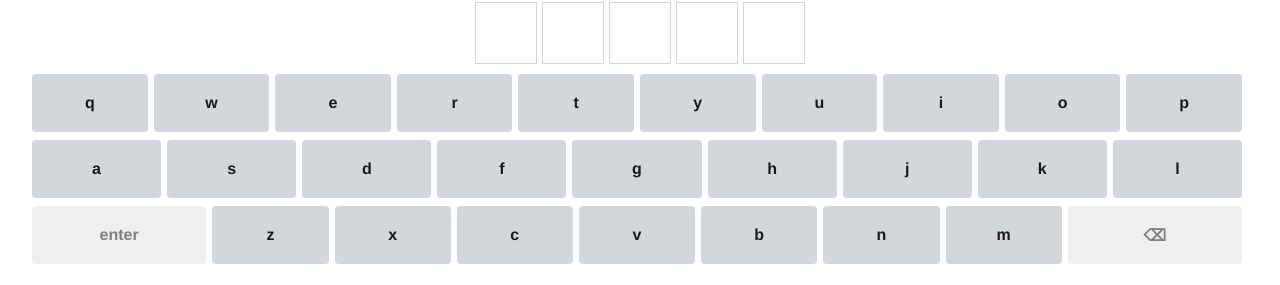
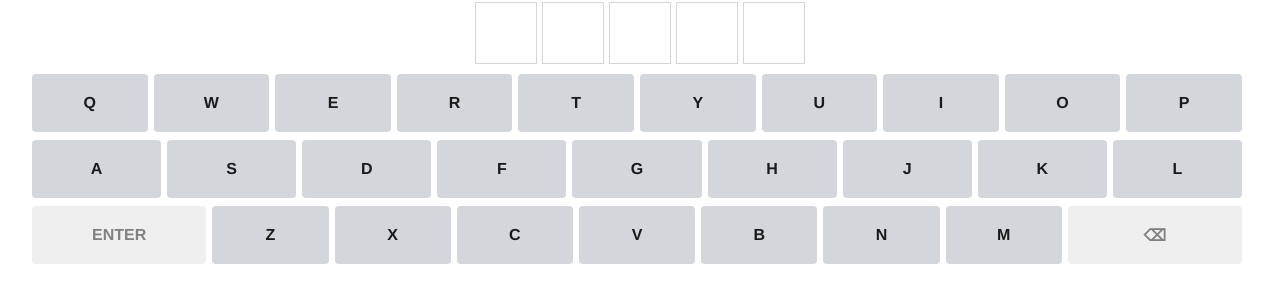
Before and after one commit to khaleeqahmad/wordle-clone, a Svelte app: page / in a window 1280 px wide. Shown: the part 523-808 px from the top of the page. Built offline with nearby package versions, Linux system fonts and the light colour scheme.

Commit message:
Combine Key and ControlKey components
Combine Key and ControlKey into a single Key component.
We can remove the deprecated keyCode event param and make the
key behaviour more consistent.

```diff
--- a/src/Board.svelte
+++ b/src/Board.svelte
@@ -4,12 +4,12 @@
   let guesses = ["", "", "", "", "", ""];
   let currentGuess = 0;
 
-  function isBackspace(code) {
-    return code == 8
+  function isBackspace(key) {
+    return key == "Backspace"
   }
 
-  function isEnter(code) {
-    return code == 13
+  function isEnter(key) {
+    return key == "Enter"
   }
 
   function isAllowedLetter(str) {
@@ -35,15 +35,13 @@
   }
 
   document.onkeydown = function (event) {
-		debugger;
-    let keyCode = event.keyCode;
     let key = event.key;
 
-    if (isEnter(keyCode)) {
+    if (isEnter(key)) {
       submitGuess();
-    } else if (isBackspace(keyCode)){
+    } else if (isBackspace(key)){
       deleteLastLetter();
-    } else{
+    } else {
       addLetter(key);
     };
   }
--- a/src/ControlKey.svelte
+++ /dev/null
@@ -1,40 +0,0 @@
-<script>
-  export let name;
-  export let keyCode;
-
-  function pressKey (){
-    document.dispatchEvent(
-      new KeyboardEvent('keydown', {bubbles: true, cancelable: true, keyCode: keyCode})
-    )
-  }
-</script>
-
-<button on:click={pressKey} class="key control">
-  {name}
-</button>
-
-<style>
-  .key {
-    font-weight: bold;
-    border: 0;
-    padding: 0;
-    margin: 0 6px 0 0;
-    height: 58px;
-    border-radius: 4px;
-    cursor: pointer;
-    user-select: none;
-    background-color: #d3d6da;
-    color: #1a1a1b;
-    flex: 1;
-    display: flex;
-    justify-content: center;
-    align-items: center;
-    -webkit-tap-highlight-color: rgba(0,0,0,0.3);
-  }
-
-  .control {
-    color: gray;
-    background: #efefef;
-    flex: 1.5;
-  }
-</style>
--- a/src/Key.svelte
+++ b/src/Key.svelte
@@ -1,15 +1,17 @@
 <script>
-  export let character;
+  export let key;
+  export let control;
+  export let name;
 
   function pressKey (){
     document.dispatchEvent(
-      new KeyboardEvent('keydown', {bubbles: true, cancelable: true, key: character, keyCode: character})
+      new KeyboardEvent('keydown', {bubbles: true, cancelable: true, key: key})
     )
   }
 </script>
 
-<button on:click={pressKey} class="key">
-  {character}
+<button on:click={pressKey} class="key {control == "true" ? 'control' : undefined}">
+  {name || key }
 </button>
 
 <style>
@@ -22,6 +24,7 @@
     border-radius: 4px;
     cursor: pointer;
     user-select: none;
+    text-transform: uppercase;
     background-color: #d3d6da;
     color: #1a1a1b;
     flex: 1;
@@ -30,4 +33,10 @@
     align-items: center;
     -webkit-tap-highlight-color: rgba(0,0,0,0.3);
   }
+
+  .control {
+    color: gray;
+    background: #efefef;
+    flex: 1.5;
+  }
 </style>
--- a/src/Keyboard.svelte
+++ b/src/Keyboard.svelte
@@ -1,42 +1,41 @@
 <script>
   import Key from './Key.svelte';
-  import ControlKey from './ControlKey.svelte';
 </script>
 
 <div class="keyboard">
   <div class="keyboard-row">
-    <Key character=q />
-    <Key character=w />
-    <Key character=e />
-    <Key character=r />
-    <Key character=t />
-    <Key character=y />
-    <Key character=u />
-    <Key character=i />
-    <Key character=o />
-    <Key character=p />
+    <Key key=q />
+    <Key key=w />
+    <Key key=e />
+    <Key key=r />
+    <Key key=t />
+    <Key key=y />
+    <Key key=u />
+    <Key key=i />
+    <Key key=o />
+    <Key key=p />
   </div>
   <div class="keyboard-row">
-    <Key character=a />
-    <Key character=s />
-    <Key character=d />
-    <Key character=f />
-    <Key character=g />
-    <Key character=h />
-    <Key character=j />
-    <Key character=k />
-    <Key character=l />
+    <Key key=a />
+    <Key key=s />
+    <Key key=d />
+    <Key key=f />
+    <Key key=g />
+    <Key key=h />
+    <Key key=j />
+    <Key key=k />
+    <Key key=l />
   </div>
   <div class="keyboard-row">
-    <ControlKey name=enter keyCode="13" />
-    <Key character=z />
-    <Key character=x />
-    <Key character=c />
-    <Key character=v />
-    <Key character=b />
-    <Key character=n />
-    <Key character=m />
-    <ControlKey name=⌫ keyCode="8" />
+    <Key key=Enter name=enter control=true />
+    <Key key=z />
+    <Key key=x />
+    <Key key=c />
+    <Key key=v />
+    <Key key=b />
+    <Key key=n />
+    <Key key=m />
+    <Key key=Backspace name=⌫ control=true />
   </div>
 </div>
 
```
